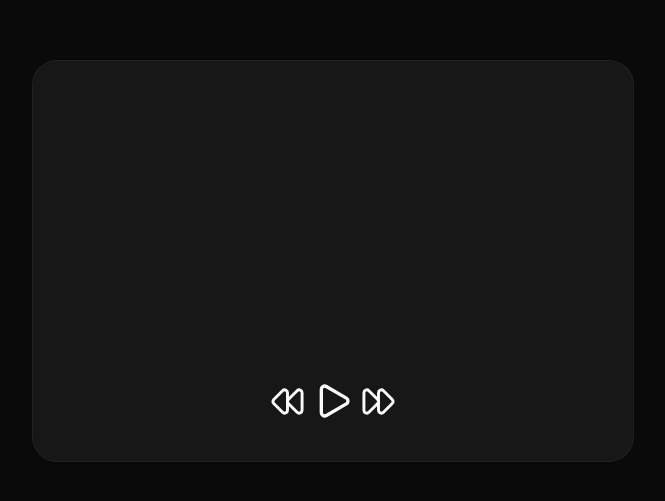
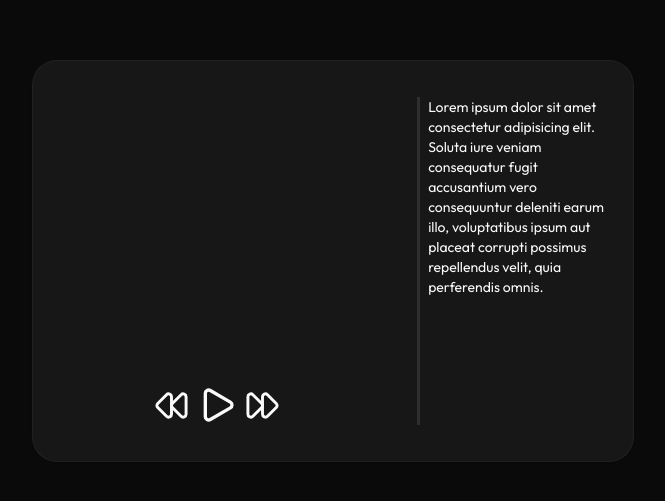
Before and after one commit to RaptorAssassin/web-music-player, a Next.js app: page / in a window 1280 px wide. Shown: the part 139-640 px from the top of the page, without its empty margins (307-972 px from the left). Built offline with nearby package versions, Linux system fonts and the light colour scheme.

Commit message:
feat: add song file

```diff
--- a/components/music-player.tsx
+++ b/components/music-player.tsx
@@ -1,18 +1,27 @@
 'use client'
 
-import { useRef } from 'react'
+import { useRef, useState } from 'react'
 import { MusicControls } from './music-controls'
 import { Card } from './ui/card'
+import { Queue } from './queue'
 
 export function MusicPlayer() {
   const audioPlayer = useRef<HTMLAudioElement | null>(null)
 
+  const [isQueueVisible, setIsQueueVisible] = useState<boolean>(true)
+
   return (
-    <Card className="relative h-100 w-150">
+    <Card className="h-100 w-150">
+      <div className="flex h-full w-full flex-row">
+        <div className="flex h-full flex-1 flex-col">
+          <div className="flex-1" />
+          <div className="flex justify-center p-4">
+            <MusicControls audioPlayerRef={audioPlayer} />
+          </div>
+        </div>
+        <div className="h-full shrink-0 p-4">{isQueueVisible && <Queue />}</div>
+      </div>
       {/* <audio ref={audioPlayer} hidden src={''} /> */}
-      <div className="absolute bottom-10 left-1/2 -translate-x-1/2">
-        <MusicControls audioPlayerRef={audioPlayer} />
-      </div>
     </Card>
   )
 }
--- a/components/queue.tsx
+++ b/components/queue.tsx
@@ -0,0 +1,13 @@
+export function Queue() {
+  return (
+    <div className="flex h-full w-50 flex-row gap-2">
+      <div className="bg-border h-full w-6"></div>
+      <div className="h-full">
+        Lorem ipsum dolor sit amet consectetur adipisicing elit. Soluta iure
+        veniam consequatur fugit accusantium vero consequuntur deleniti earum
+        illo, voluptatibus ipsum aut placeat corrupti possimus repellendus
+        velit, quia perferendis omnis.
+      </div>
+    </div>
+  )
+}
--- /dev/null
+++ b/lib/songs.ts
@@ -0,0 +1,22 @@
+type Song = {
+  name: string
+  artist: string
+  tags: string[]
+  cdnUrl: string
+  coverCdnUrl?: string
+  credits?: string
+}
+
+export const SONGS: Song[] = [
+  {
+    name: 'Xenogesis',
+    artist: 'TheFatRat',
+    tags: ['energetic'],
+    cdnUrl:
+      'https://cdn.hackclub.com/01a13c41-d961-74cf-baca-26b71b9805ec/XENOGENESIS.mp3',
+    coverCdnUrl:
+      'https://cdn.hackclub.com/01a13c4c-3236-70f9-a1fe-713df422f2c3/XENOGENESIS%20HD%20WALLPAPER.jpg',
+    credits:
+      'Music provided by TheFatRat, original video: https://www.youtube.com/watch?v=RPXxesyD-dg',
+  },
+]
```
